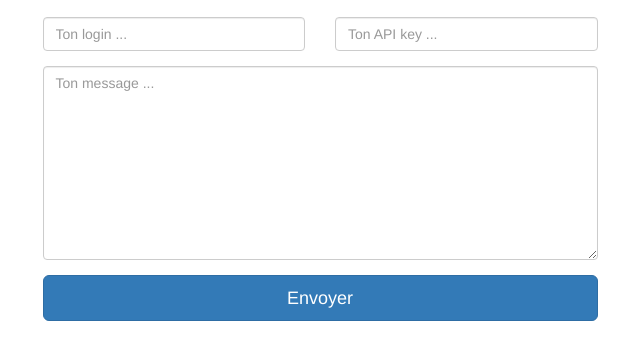
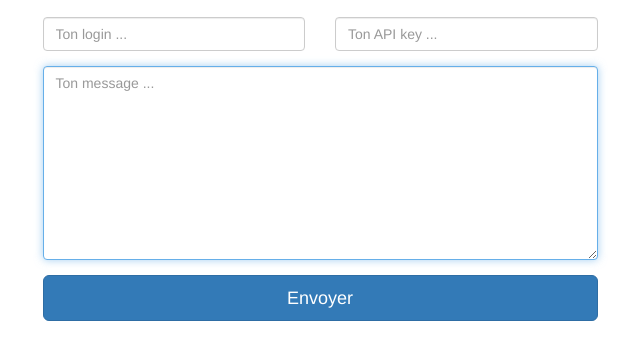
Before and after one commit to wincelau/freemobile-send-sms, a plain HTML site: page index.html in a window 1280 px wide. Shown: the part 81-440 px from the top of the page, without its empty margins (320-960 px from the left). Drawn offline with Linux system fonts and the light colour scheme.

Commit message:
Autofocus dans la saisie du message

```diff
--- a/index.html
+++ b/index.html
@@ -25,7 +25,7 @@
                       </div>
                       <div class="form-group">
                           <div class="col-xs-12">
-                              <textarea required="required" name="msg" class="form-control" placeholder="Ton message ..." rows="9"></textarea>
+                              <textarea autofocus="autofocus" required="required" name="msg" class="form-control" placeholder="Ton message ..." rows="9"></textarea>
                           </div>
                       </div>
                       <div class="form-group">
```
